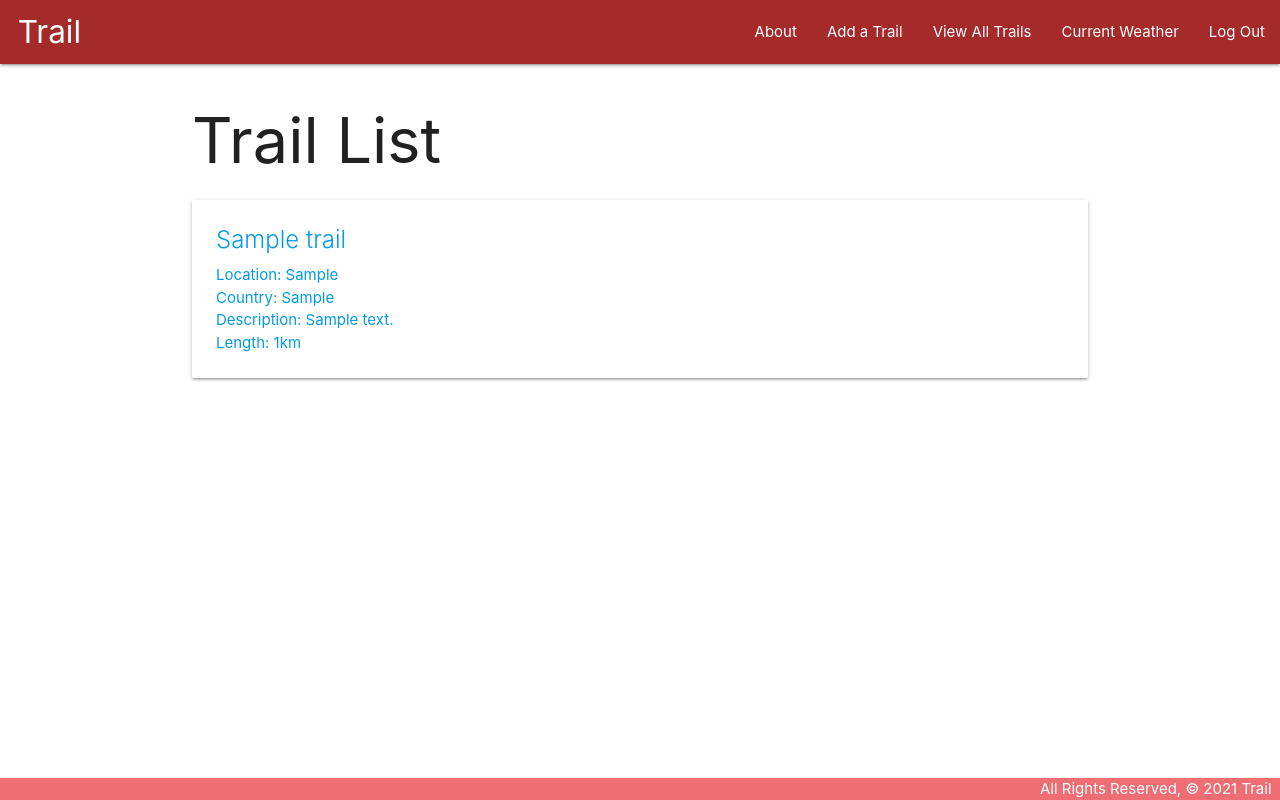
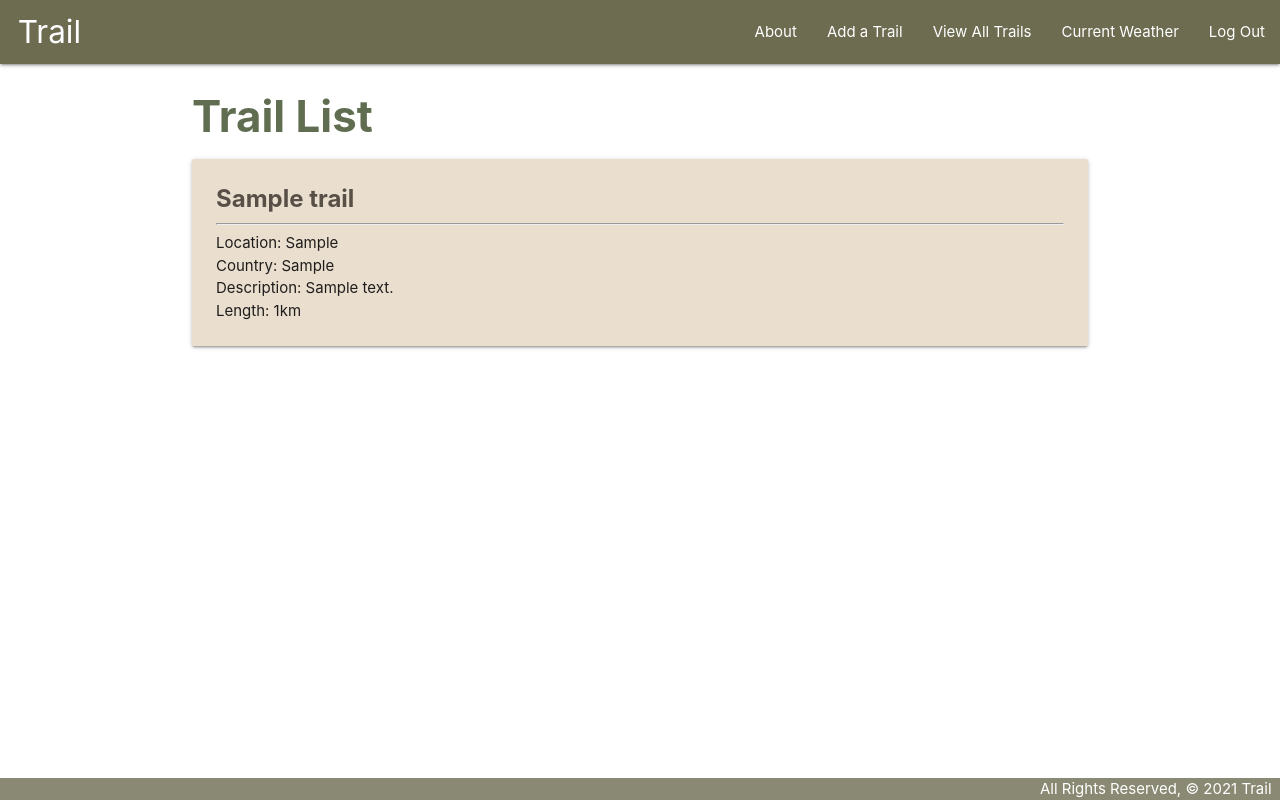
Before and after one commit to eunjsky/project3_trail_weather, a Django app: page /trails/ in a window 1280 px wide. Run offline with Django 3.2, Linux system fonts and the light colour scheme; a user stored in the database is signed in; tables that the repository leaves empty hold one stand-in row (values such as "Sample post").

Commit message:
updating design part

```diff
--- a/main_app/static/css/style.css
+++ b/main_app/static/css/style.css
@@ -13,6 +13,6 @@
   text-align: right;
 }
 
-.nav-wrapper {
-  background-color: brown;
+a:link {
+  text-decoration: none;
 }
--- a/main_app/templates/base.html
+++ b/main_app/templates/base.html
@@ -38,7 +38,7 @@
         {% block content %}
         {% endblock %}
     </main>
-    <footer class="page-footer">
+    <footer class="page-footer" style="background-color: #8A8973;">
         <div class="right">All Rights Reserved, &copy; 2021 Trail &nbsp;</div>
     </footer>
 </body>
--- a/main_app/templates/trails/index.html
+++ b/main_app/templates/trails/index.html
@@ -1,20 +1,27 @@
 {% extends 'base.html' %}
 {% block content %}
 
-<h1>Trail List</h1>
+<h3 style="color:#606d51; font-weight: bold;">Trail List</h3>
 
 {% for trail in trails %}
-<div class="card">
+<div class="row">
+<div class="card" style="background-color: #eadecf;">
     <div class="card-content">
-        <a href="{% url 'detail' trail.id %}">
-            <span class="card-title">{{ trail.name }}</span>
-            <p>Location: {{ trail.location }}</p>
-            <p>Country: {{ trail.country }}</p>
-            <p>Description: {{ trail.description }}</p>
-            <p>Length: {{ trail.length }}km</p>
-        </a>
+      <a a href="{% url 'detail' trail.id %}" class="card-title" style="font-weight: bold; color: #585046">{{ trail.name }}</a></h5>
+      <hr />
+        <p>Location: {{ trail.location }}</p>
+        <p>Country: {{ trail.country }}</p>
+        <p>Description: {{ trail.description }}</p>
+        <p>Length: {{ trail.length }}km</p>
+
+
     </div>
+  </div>
 </div>
+
+
+
+
 {% endfor %}
 
 
```
